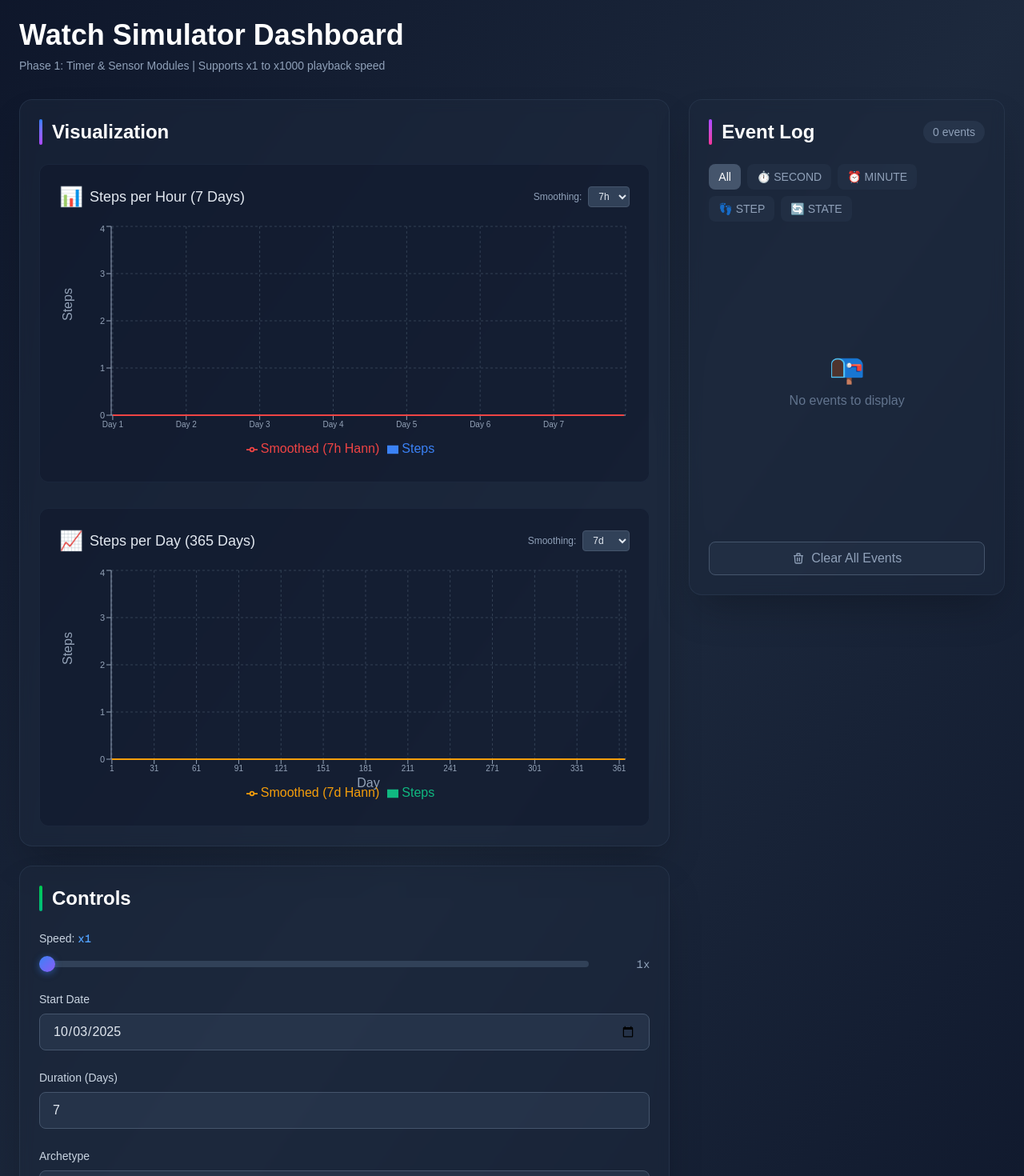
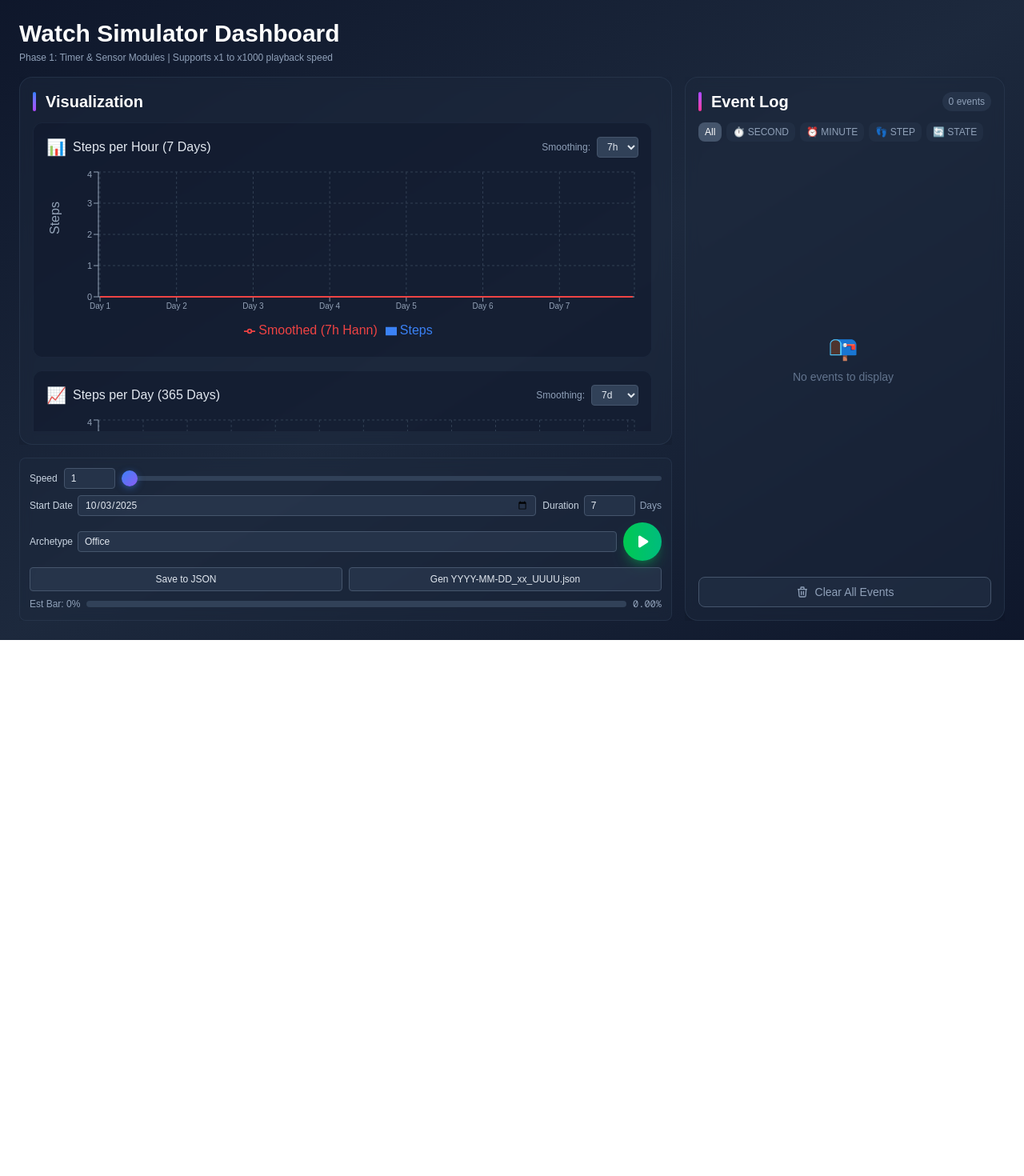
Before and after one commit to pradeepmdk/watch-simultor, a Next.js app: page / in a window 1280 px wide. Shown: the top 1470 px of the page at 80% size. After the commit the page ends 800 px from the top, so only its background shows below. Built offline with nearby package versions, Linux system fonts and the light colour scheme.

Commit message:
refactor: streamline UI with compact layout and reduced padding/margins

```diff
--- a/src/components/ControlPanel.tsx
+++ b/src/components/ControlPanel.tsx
@@ -67,53 +67,36 @@ export function ControlPanel() {
   };
 
   return (
-    <div className="bg-slate-800/50 backdrop-blur-sm rounded-2xl border border-slate-700/50 p-6 shadow-2xl">
-      <div className="flex items-center gap-3 mb-6">
-        <div className="w-1 h-8 bg-gradient-to-b from-green-500 to-emerald-500 rounded-full"></div>
-        <h2 className="text-2xl font-semibold text-white">Controls</h2>
-      </div>
-
-      <div className="space-y-6">
-        {/* RTC Display */}
-        {currentTime && (
-          <div className="bg-slate-900/50 border border-slate-700/50 rounded-lg p-4">
-            <div className="text-xs text-slate-400 mb-1">Simulated Time</div>
-            <div className="text-xl font-mono text-blue-400">
-              {String(currentTime.year).padStart(4, '0')}-
-              {String(currentTime.month).padStart(2, '0')}-
-              {String(currentTime.day).padStart(2, '0')} {String(currentTime.hour).padStart(2, '0')}:
-              {String(currentTime.minute).padStart(2, '0')}:
-              {String(currentTime.second).padStart(2, '0')}
-            </div>
-            <div className="text-xs text-slate-500 mt-1">
-              Day of Week: {['Sun', 'Mon', 'Tue', 'Wed', 'Thu', 'Fri', 'Sat'][currentTime.dayOfWeek]}
-            </div>
-          </div>
-        )}
-
-        {/* Speed Control */}
-        <div>
-          <label className="block text-sm font-medium text-slate-300 mb-3">
-            Speed: <span className="text-blue-400 font-mono">x{speed}</span>
+    <div className="bg-slate-800/50 backdrop-blur-sm rounded-lg border border-slate-700/50 p-3 shadow-xl w-full">
+      {/* Top Row: Speed Control */}
+      <div className="flex items-center gap-2 mb-2">
+        <label className="text-xs font-medium text-slate-300 whitespace-nowrap">
+          Speed
         </label>
-          <div className="flex items-center gap-4">
+        <input
+          type="number"
+          min="1"
+          max="1000"
+          value={speed}
+          onChange={(e) => dispatch(setSpeedAction(Number(e.target.value)))}
+          aria-label="Speed value"
+          className="w-16 bg-slate-700/50 border border-slate-600 rounded px-2 py-1 text-xs text-slate-200 focus:outline-none focus:ring-1 focus:ring-blue-500"
+        />
         <input
           type="range"
           min="1"
           max="1000"
           value={speed}
           onChange={(e) => dispatch(setSpeedAction(Number(e.target.value)))}
-              className="flex-1 h-2 bg-slate-700 rounded-lg appearance-none cursor-pointer accent-blue-500"
+          aria-label="Speed slider"
+          className="flex-1 h-1.5 bg-slate-700 rounded appearance-none cursor-pointer accent-blue-500"
         />
-            <span className="text-slate-400 text-sm min-w-[60px] text-right font-mono">
-              {speed}x
-            </span>
-          </div>
       </div>
 
-        {/* Start Date */}
-        <div>
-          <label className="block text-sm font-medium text-slate-300 mb-2">
+      {/* Second Row: Start Date and Duration */}
+      <div className="flex items-center gap-2 mb-2">
+        <div className="flex items-center gap-1.5 flex-1">
+          <label className="text-xs font-medium text-slate-300 whitespace-nowrap">
             Start Date
           </label>
           <input
@@ -121,14 +104,12 @@ export function ControlPanel() {
             value={startDate}
             onChange={(e) => dispatch(setStartDateAction(e.target.value))}
             disabled={isRunning}
-            className="w-full bg-slate-700/50 border border-slate-600 rounded-lg px-4 py-2.5 text-slate-200 focus:outline-none focus:ring-2 focus:ring-blue-500 focus:border-transparent transition-all disabled:opacity-50 disabled:cursor-not-allowed"
+            className="flex-1 bg-slate-700/50 border border-slate-600 rounded px-2 py-1 text-xs text-slate-200 focus:outline-none focus:ring-1 focus:ring-blue-500 disabled:opacity-50"
           />
         </div>
-
-        {/* Duration */}
-        <div>
-          <label className="block text-sm font-medium text-slate-300 mb-2">
-            Duration (Days)
+        <div className="flex items-center gap-1.5">
+          <label className="text-xs font-medium text-slate-300 whitespace-nowrap">
+            Duration
           </label>
           <input
             type="number"
@@ -137,77 +118,81 @@ export function ControlPanel() {
             value={duration}
             onChange={(e) => dispatch(setDurationAction(Number(e.target.value)))}
             disabled={isRunning}
-            className="w-full bg-slate-700/50 border border-slate-600 rounded-lg px-4 py-2.5 text-slate-200 focus:outline-none focus:ring-2 focus:ring-blue-500 focus:border-transparent transition-all disabled:opacity-50 disabled:cursor-not-allowed"
+            className="w-16 bg-slate-700/50 border border-slate-600 rounded px-2 py-1 text-xs text-slate-200 focus:outline-none focus:ring-1 focus:ring-blue-500 disabled:opacity-50"
           />
+          <span className="text-xs text-slate-400">Days</span>
+        </div>
       </div>
 
-        {/* Archetype */}
-        <div>
-          <label className="block text-sm font-medium text-slate-300 mb-2">
+      {/* Third Row: Archetype and Play/Pause Button */}
+      <div className="flex items-center gap-2 mb-2">
+        <div className="flex items-center gap-1.5 flex-1">
+          <label className="text-xs font-medium text-slate-300 whitespace-nowrap">
             Archetype
           </label>
           <select
             value={archetype}
             onChange={(e) => dispatch(setArchetypeAction(e.target.value))}
             disabled={isRunning}
-            className="w-full bg-slate-700/50 border border-slate-600 rounded-lg px-4 py-2.5 text-slate-200 focus:outline-none focus:ring-2 focus:ring-blue-500 focus:border-transparent transition-all appearance-none cursor-pointer disabled:opacity-50 disabled:cursor-not-allowed"
+            className="flex-1 bg-slate-700/50 border border-slate-600 rounded px-2 py-1 text-xs text-slate-200 focus:outline-none focus:ring-1 focus:ring-blue-500 appearance-none cursor-pointer disabled:opacity-50"
           >
-            <option value="office">Office Worker</option>
+            <option value="office">Office</option>
             <option value="athlete">Athlete</option>
             <option value="sedentary">Sedentary</option>
-            <option value="active">Active Lifestyle</option>
+            <option value="active">Active</option>
           </select>
         </div>
 
-        {/* Control Buttons */}
-        <div className="flex gap-3 pt-4">
+        {/* Play/Pause Button */}
         {!isRunning ? (
           <button
             onClick={handleStart}
-              className="flex-1 bg-gradient-to-r from-green-500 to-emerald-500 hover:from-green-600 hover:to-emerald-600 text-white font-semibold py-3 px-6 rounded-lg transition-all duration-200 flex items-center justify-center gap-2 shadow-lg shadow-green-500/30"
+            className="w-12 h-12 bg-gradient-to-r from-green-500 to-emerald-500 hover:from-green-600 hover:to-emerald-600 text-white rounded-full transition-all duration-200 flex items-center justify-center shadow-lg shadow-green-500/30"
+            title="Start"
           >
-              <svg className="w-5 h-5" fill="currentColor" viewBox="0 0 20 20">
+            <svg className="w-5 h-5 ml-0.5" fill="currentColor" viewBox="0 0 20 20">
               <path d="M6.3 2.841A1.5 1.5 0 004 4.11V15.89a1.5 1.5 0 002.3 1.269l9.344-5.89a1.5 1.5 0 000-2.538L6.3 2.84z" />
             </svg>
-              Start
           </button>
         ) : (
           <button
             onClick={handlePause}
-              className="flex-1 bg-gradient-to-r from-orange-500 to-amber-500 hover:from-orange-600 hover:to-amber-600 text-white font-semibold py-3 px-6 rounded-lg transition-all duration-200 flex items-center justify-center gap-2 shadow-lg shadow-orange-500/30"
+            className="w-12 h-12 bg-gradient-to-r from-orange-500 to-amber-500 hover:from-orange-600 hover:to-amber-600 text-white rounded-full transition-all duration-200 flex items-center justify-center shadow-lg shadow-orange-500/30"
+            title="Pause"
           >
             <svg className="w-5 h-5" fill="currentColor" viewBox="0 0 20 20">
               <path d="M5.75 3a.75.75 0 00-.75.75v12.5c0 .414.336.75.75.75h1.5a.75.75 0 00.75-.75V3.75A.75.75 0 007.25 3h-1.5zM12.75 3a.75.75 0 00-.75.75v12.5c0 .414.336.75.75.75h1.5a.75.75 0 00.75-.75V3.75a.75.75 0 00-.75-.75h-1.5z" />
             </svg>
-              Pause
           </button>
         )}
       </div>
 
-        {/* Save to JSON */}
+      {/* Fourth Row: Save Buttons */}
+      <div className="flex items-center gap-2 mb-2">
         <button
           onClick={handleSaveJSON}
-          className="w-full bg-slate-700/50 hover:bg-slate-700 border border-slate-600 hover:border-slate-500 text-slate-200 font-medium py-2.5 px-4 rounded-lg transition-all duration-200 flex items-center justify-center gap-2"
+          className="flex-1 bg-slate-700/50 hover:bg-slate-700 border border-slate-600 hover:border-slate-500 text-slate-200 font-medium py-1.5 px-3 rounded transition-all duration-200 flex items-center justify-center gap-1.5 text-xs"
         >
-          <svg className="w-5 h-5" fill="none" stroke="currentColor" viewBox="0 0 24 24">
-            <path strokeLinecap="round" strokeLinejoin="round" strokeWidth={2} d="M8 7H5a2 2 0 00-2 2v9a2 2 0 002 2h14a2 2 0 002-2V9a2 2 0 00-2-2h-3m-1 4l-3 3m0 0l-3-3m3 3V4" />
-          </svg>
           Save to JSON
         </button>
+        <button
+          onClick={handleSaveJSON}
+          className="flex-1 bg-slate-700/50 hover:bg-slate-700 border border-slate-600 hover:border-slate-500 text-slate-200 font-medium py-1.5 px-3 rounded transition-all duration-200 flex items-center justify-center gap-1.5 text-xs"
+        >
+          Gen YYYY-MM-DD_xx_UUUU.json
+        </button>
+      </div>
 
       {/* Progress Bar */}
-        <div className="pt-2">
-          <div className="flex justify-between text-sm text-slate-400 mb-2">
-            <span>Progress</span>
-            <span className="font-mono">{progressLabel}</span>
-          </div>
-          <div className="h-3 bg-slate-700 rounded-full overflow-hidden">
+      <div className="flex items-center gap-2">
+        <span className="text-xs text-slate-400 whitespace-nowrap">Est Bar: 0%</span>
+        <div className="flex-1 h-2 bg-slate-700 rounded-full overflow-hidden">
           <div
             className="h-full bg-gradient-to-r from-blue-500 to-purple-500 transition-all duration-300 rounded-full"
             style={{ width: `${safeProgress}%` }}
           />
         </div>
-        </div>
+        <span className="text-xs text-slate-400 font-mono">{progressLabel}</span>
       </div>
     </div>
   );
--- a/src/components/Dashboard.tsx
+++ b/src/components/Dashboard.tsx
@@ -10,31 +10,35 @@ export default function Dashboard() {
   useTimer();
 
   return (
-    <div className="min-h-screen bg-gradient-to-br from-slate-900 via-slate-800 to-slate-900 p-6">
-      <div className="max-w-[1920px] mx-auto">
+    <div className="h-screen bg-gradient-to-br from-slate-900 via-slate-800 to-slate-900 p-6 overflow-hidden flex flex-col">
+      <div className="max-w-[1920px] mx-auto w-full flex flex-col h-full">
         {/* Header */}
-        <header className="mb-8">
-          <h1 className="text-4xl font-bold text-white mb-2">
+        <header className="mb-4 flex-shrink-0">
+          <h1 className="text-3xl font-bold text-white mb-1">
             Watch Simulator Dashboard
           </h1>
-          <p className="text-slate-400 text-sm">
+          <p className="text-slate-400 text-xs">
             Phase 1: Timer & Sensor Modules | Supports x1 to x1000 playback speed
           </p>
         </header>
 
         {/* Main Layout - 3 Panel Grid */}
-        <div className="grid grid-cols-1 xl:grid-cols-3 gap-6">
+        <div className="grid grid-cols-1 xl:grid-cols-3 gap-4 flex-1 overflow-hidden">
           {/* Left Column: Visualization (A) + Controls (B) */}
-          <div className="xl:col-span-2 space-y-6">
+          <div className="xl:col-span-2 flex flex-col gap-4 overflow-hidden">
             {/* Panel A: Visualization */}
-            <VisualizationPanel />
+            <div className="flex-1 overflow-hidden">
+              <VisualizationPanel />
+            </div>
 
             {/* Panel B: Control Panel */}
-            <ControlPanel />
+            <div className="h-auto flex-shrink-0">
+              <ControlPanel />
+            </div>
           </div>
 
           {/* Right Column: Event Log Panel (C) - Full Height */}
-          <div className="xl:col-span-1">
+          <div className="xl:col-span-1 overflow-hidden">
             <EventLogPanel />
           </div>
         </div>
--- a/src/components/EventLogPanel.tsx
+++ b/src/components/EventLogPanel.tsx
@@ -36,22 +36,22 @@ export function EventLogPanel() {
     : events.filter(event => event.type === filter);
 
   return (
-    <div className="bg-slate-800/50 backdrop-blur-sm rounded-2xl border border-slate-700/50 p-6 shadow-2xl h-full max-h-[calc(100vh-180px)] flex flex-col">
-      <div className="flex items-center justify-between mb-6">
+    <div className="bg-slate-800/50 backdrop-blur-sm rounded-2xl border border-slate-700/50 p-4 shadow-2xl h-full flex flex-col overflow-hidden">
+      <div className="flex items-center justify-between mb-3 flex-shrink-0">
         <div className="flex items-center gap-3">
-          <div className="w-1 h-8 bg-gradient-to-b from-purple-500 to-pink-500 rounded-full"></div>
-          <h2 className="text-2xl font-semibold text-white">Event Log</h2>
+          <div className="w-1 h-6 bg-gradient-to-b from-purple-500 to-pink-500 rounded-full"></div>
+          <h2 className="text-xl font-semibold text-white">Event Log</h2>
         </div>
-        <span className="text-sm text-slate-400 bg-slate-700/50 px-3 py-1 rounded-full">
+        <span className="text-xs text-slate-400 bg-slate-700/50 px-2 py-1 rounded-full">
           {filteredEvents.length} events
         </span>
       </div>
 
       {/* Filter Buttons */}
-      <div className="flex flex-wrap gap-2 mb-4">
+      <div className="flex flex-wrap gap-1.5 mb-3 flex-shrink-0">
         <button
           onClick={() => setFilter('all')}
-          className={`px-3 py-1.5 rounded-lg text-sm font-medium transition-all ${
+          className={`px-2 py-1 rounded-lg text-xs font-medium transition-all ${
             filter === 'all'
               ? 'bg-slate-600 text-white'
               : 'bg-slate-700/30 text-slate-400 hover:bg-slate-700/50'
@@ -63,7 +63,7 @@ export function EventLogPanel() {
           <button
             key={type}
             onClick={() => setFilter(type)}
-            className={`px-3 py-1.5 rounded-lg text-sm font-medium transition-all ${
+            className={`px-2 py-1 rounded-lg text-xs font-medium transition-all ${
               filter === type
                 ? eventTypeColors[type as keyof typeof eventTypeColors]
                 : 'bg-slate-700/30 text-slate-400 hover:bg-slate-700/50'
@@ -77,36 +77,36 @@ export function EventLogPanel() {
       {/* Event List */}
       <div
         ref={scrollRef}
-        className="flex-1 overflow-y-auto space-y-2 scrollbar-thin scrollbar-thumb-slate-600 scrollbar-track-slate-800/50"
+        className="flex-1 overflow-y-auto space-y-1.5 scrollbar-thin scrollbar-thumb-slate-600 scrollbar-track-slate-800/50 pr-1"
       >
         {filteredEvents.length === 0 ? (
           <div className="flex items-center justify-center h-full text-slate-500">
             <div className="text-center">
-              <div className="text-4xl mb-2">📭</div>
-              <p>No events to display</p>
+              <div className="text-3xl mb-2">📭</div>
+              <p className="text-sm">No events to display</p>
             </div>
           </div>
         ) : (
           filteredEvents.map((event) => (
             <div
               key={event.id}
-              className="bg-slate-900/50 border border-slate-700/50 rounded-lg p-4 hover:border-slate-600 transition-all"
+              className="bg-slate-900/50 border border-slate-700/50 rounded-lg p-3 hover:border-slate-600 transition-all"
             >
-              <div className="flex items-start justify-between gap-3">
-                <div className="flex-1">
-                  <div className="flex items-center gap-2 mb-1">
-                    <span className={`px-2 py-0.5 rounded text-xs font-medium border ${
+              <div className="flex items-start justify-between gap-2">
+                <div className="flex-1 min-w-0">
+                  <div className="flex items-center gap-1.5 mb-1 flex-wrap">
+                    <span className={`px-1.5 py-0.5 rounded text-xs font-medium border ${
                       eventTypeColors[event.type]
                     }`}>
                       {eventTypeIcons[event.type]} {event.type}
                     </span>
-                    <span className="text-xs text-slate-500 font-mono">
+                    <span className="text-xs text-slate-500 font-mono truncate">
                       {event.timestamp}
                     </span>
                   </div>
-                  <p className="text-sm text-slate-300">{event.message}</p>
+                  <p className="text-xs text-slate-300">{event.message}</p>
                   {event.data && (
-                    <pre className="mt-2 text-xs text-slate-400 bg-slate-800/50 rounded px-2 py-1 font-mono overflow-x-auto">
+                    <pre className="mt-1.5 text-xs text-slate-400 bg-slate-800/50 rounded px-2 py-1 font-mono overflow-x-auto">
                       {JSON.stringify(event.data, null, 2)}
                     </pre>
                   )}
@@ -120,7 +120,7 @@ export function EventLogPanel() {
       {/* Clear Button */}
       <button
         onClick={() => dispatch(clearEvents())}
-        className="w-full mt-4 bg-slate-700/30 hover:bg-red-500/20 border border-slate-600 hover:border-red-500/50 text-slate-400 hover:text-red-400 font-medium py-2 px-4 rounded-lg transition-all duration-200 flex items-center justify-center gap-2"
+        className="w-full mt-3 bg-slate-700/30 hover:bg-red-500/20 border border-slate-600 hover:border-red-500/50 text-slate-400 hover:text-red-400 font-medium py-2 px-3 rounded-lg transition-all duration-200 flex items-center justify-center gap-2 text-sm flex-shrink-0"
       >
         <svg className="w-4 h-4" fill="none" stroke="currentColor" viewBox="0 0 24 24">
           <path strokeLinecap="round" strokeLinejoin="round" strokeWidth={2} d="M19 7l-.867 12.142A2 2 0 0116.138 21H7.862a2 2 0 01-1.995-1.858L5 7m5 4v6m4-6v6m1-10V4a1 1 0 00-1-1h-4a1 1 0 00-1 1v3M4 7h16" />
--- a/src/components/VisualizationPanel.tsx
+++ b/src/components/VisualizationPanel.tsx
@@ -75,20 +75,20 @@ export function VisualizationPanel() {
     }));
   }, [dailySteps, dailyWindowSize]);
   return (
-    <div className="bg-slate-800/50 backdrop-blur-sm rounded-2xl border border-slate-700/50 p-6 shadow-2xl">
-      <div className="flex items-center justify-between mb-6">
+    <div className="bg-slate-800/50 backdrop-blur-sm rounded-2xl border border-slate-700/50 p-4 shadow-2xl h-full flex flex-col overflow-hidden">
+      <div className="flex items-center justify-between mb-3 flex-shrink-0">
         <div className="flex items-center gap-3">
-          <div className="w-1 h-8 bg-gradient-to-b from-blue-500 to-purple-500 rounded-full"></div>
-          <h2 className="text-2xl font-semibold text-white">Visualization</h2>
+          <div className="w-1 h-6 bg-gradient-to-b from-blue-500 to-purple-500 rounded-full"></div>
+          <h2 className="text-xl font-semibold text-white">Visualization</h2>
         </div>
       </div>
 
-      <div className="space-y-8">
+      <div className="flex-1 overflow-y-auto space-y-4 pr-2">
         {/* Steps per Hour Chart - Always 168 hours (7 days) */}
-        <div className="bg-slate-900/50 rounded-xl p-6 border border-slate-700/30">
-          <div className="flex items-center justify-between mb-4">
-            <h3 className="text-lg font-medium text-slate-200 flex items-center gap-2">
-              <span className="text-2xl">📊</span>
+        <div className="bg-slate-900/50 rounded-xl p-4 border border-slate-700/30 flex-shrink-0">
+          <div className="flex items-center justify-between mb-3">
+            <h3 className="text-base font-medium text-slate-200 flex items-center gap-2">
+              <span className="text-xl">📊</span>
               Steps per Hour (7 Days)
             </h3>
             <div className="flex items-center gap-2">
@@ -104,7 +104,7 @@ export function VisualizationPanel() {
               </select>
             </div>
           </div>
-          <ResponsiveContainer width="100%" height={300}>
+          <ResponsiveContainer width="100%" height={220}>
             <ComposedChart data={hourlyChartData}>
               <CartesianGrid strokeDasharray="3 3" stroke="#334155" />
               <XAxis
@@ -148,10 +148,10 @@ export function VisualizationPanel() {
         </div>
 
         {/* Steps per Day Chart - Always 365 days (1 year) */}
-        <div className="bg-slate-900/50 rounded-xl p-6 border border-slate-700/30">
-          <div className="flex items-center justify-between mb-4">
-            <h3 className="text-lg font-medium text-slate-200 flex items-center gap-2">
-              <span className="text-2xl">📈</span>
+        <div className="bg-slate-900/50 rounded-xl p-4 border border-slate-700/30 flex-shrink-0">
+          <div className="flex items-center justify-between mb-3">
+            <h3 className="text-base font-medium text-slate-200 flex items-center gap-2">
+              <span className="text-xl">📈</span>
               Steps per Day (365 Days)
             </h3>
             <div className="flex items-center gap-2">
@@ -167,7 +167,7 @@ export function VisualizationPanel() {
               </select>
             </div>
           </div>
-          <ResponsiveContainer width="100%" height={300}>
+          <ResponsiveContainer width="100%" height={220}>
             <ComposedChart data={dailyChartData}>
               <CartesianGrid strokeDasharray="3 3" stroke="#334155" />
               <XAxis
```
Also changed, not shown: 2 other files (tests, documents, lock files or other folders). Lines whose indentation alone changed are shown as unchanged.
